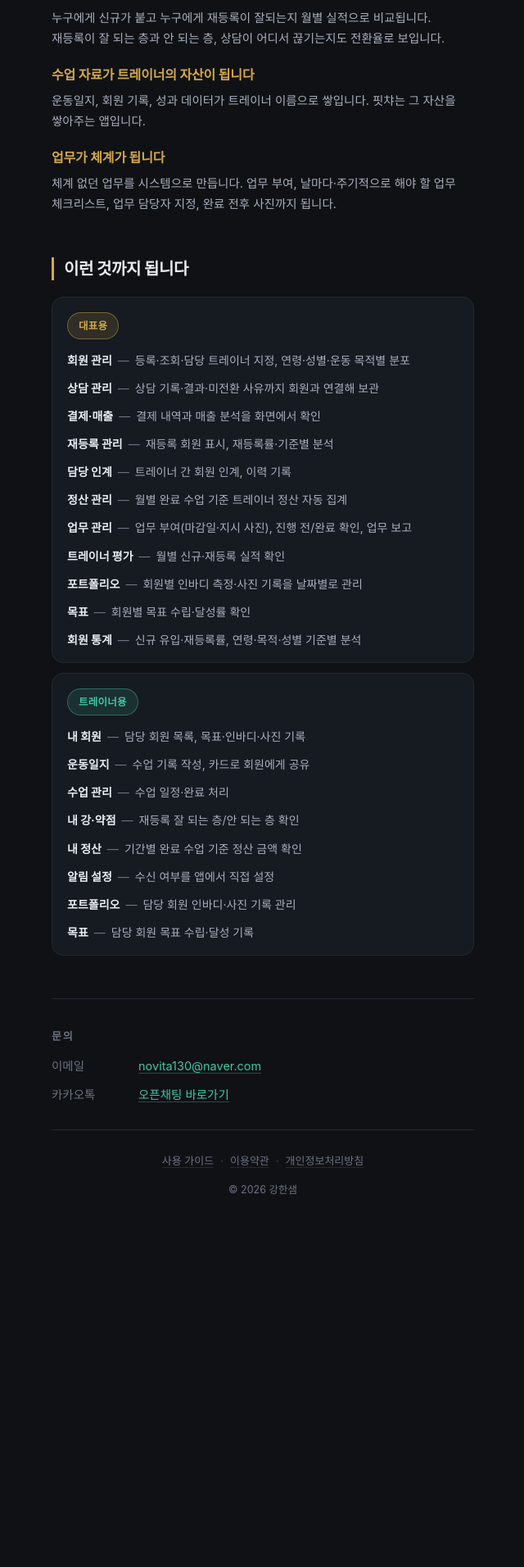
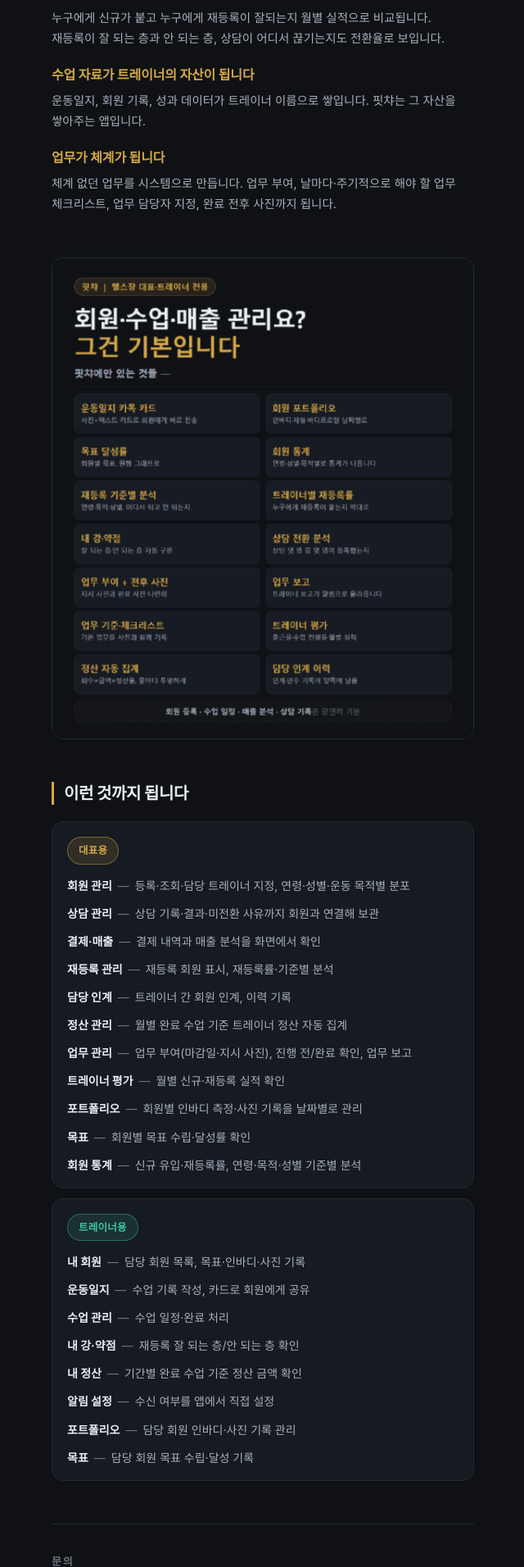
Before and after one commit to h31930491-cmd/fitcha-legal, a Jekyll site: the page built from index.html, in a window 1280 px wide. Shown: the part 4488-6400 px from the top of the page at 82% size, without its empty margins (319-959 px from the left). Built offline with Jekyll 4.4.1, drawn with Linux system fonts in a browser that asks for light colours; before the commit the page ends 6011 px from its top, so only the background shows below that.

Commit message:
feat: 랜딩에 포스터 1장 배치 (구역 1과 구역 2 사이)
- assets/shots/promo.png 추가 — 홍보 최종본에서 하단 두 줄(CTA·문의)만 뺀
  웹용 판(promo-web 1080x1232)을 480px 로 줄인 것(64,519 bytes).
  랜딩에는 이미 「곧 App Store에서 만나요」 버튼과 문의 구역이 따로 있어 중복을 피했다.

- 자리: 구역 1(왜 쓰는가) 다음, 구역 2(누가 무엇을) 앞.
  구역 1 → 포스터(무엇이 있는가, 한 장) → 구역 2 로 읽히게 했다.
  .poster 규칙 신설 — 화면 사진(.shot, 폭 65%)과 달리 한 장짜리 그림이라 폭을 꽉 채운다.
  loading="lazy" · alt "핏챠에만 있는 기능 한눈에 보기" · width/height 명시.

★추가만 했다(삭제 0줄) — 본문 문구·요금 주석(PRICING:HIDDEN)·APPSTORE_LINK_HERE·
  OG 메타·기존 사진 5장 전부 그대로다.
★terms.md · privacy.md · assets/og-image.png · guide.html 미접촉.
※포스터 안에 요금·금액은 원래 들어 있지 않다(홍보 최종본이 그렇게 확정됐다).

```diff
--- a/index.html
+++ b/index.html
@@ -108,6 +108,13 @@
     margin: 0 auto;
     border: 1px solid var(--border);
     border-radius: 12px;
+  }
+
+  /* ── 포스터 — 화면 사진(.shot)과 달리 «한 장짜리 그림»이라 폭을 꽉 채운다 ── */
+  .poster { padding: 0 0 52px; }
+  .poster img {
+    width: 100%; height: auto; display: block;
+    border: 1px solid var(--border); border-radius: 14px;
   }
 
   /* ── 확장 구역(구역 1·2) — 기존 카드와 같은 팔레트·간격을 쓴다 ── */
@@ -255,6 +262,12 @@
     </div>
   </section>
 
+  <!-- 포스터 — 구역 1(왜 쓰는가)과 구역 2(누가 무엇을) 사이에 «무엇이 있는가»를 한 장으로 보여 준다.
+       홍보용 promo-web 을 480px 로 줄인 것이라 문구가 겹치지 않고, 요금은 원래 들어 있지 않다. -->
+  <div class="poster">
+    <img src="{{ '/assets/shots/promo.png' | relative_url }}" alt="핏챠에만 있는 기능 한눈에 보기" width="480" height="548" loading="lazy">
+  </div>
+
   <!-- 구역 2 — 기능 목록(대표용 / 트레이너용) -->
   <section class="blk">
     <h2 class="blk-title">이런 것까지 됩니다</h2>
```
Also changed, not shown: assets/shots/promo.png (added).
